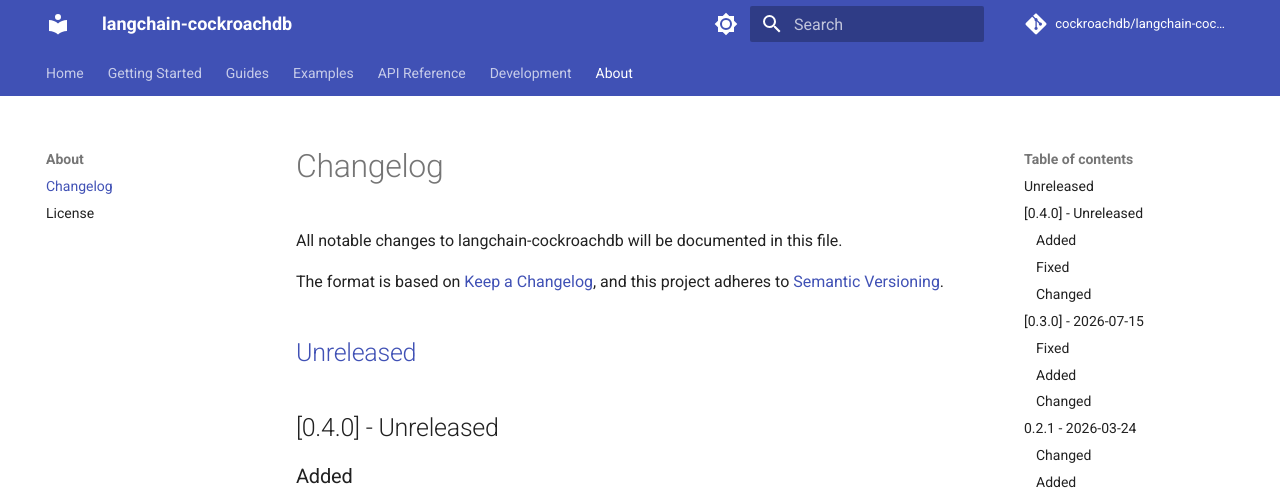
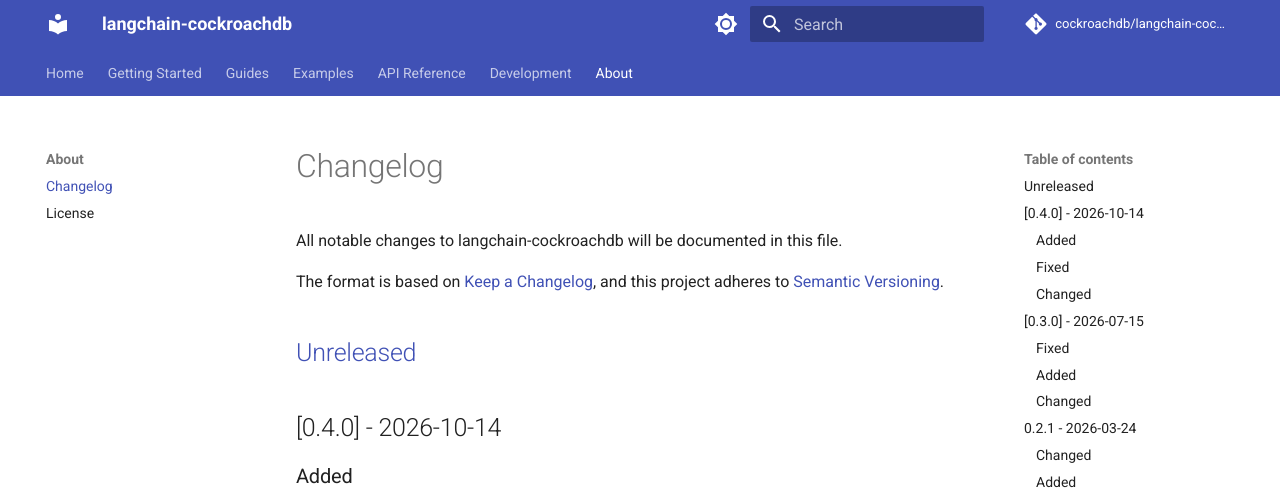
Before and after one commit to cockroachdb/langchain-cockroachdb, an MkDocs documentation site: the page built from docs/about/changelog.md, in a window 1280 px wide and 900 px high. Shown: the top 501 px of the window. Built offline with MkDocs 1.6.1 and Material for MkDocs 9.7.7, drawn with Linux system fonts in a browser that asks for light colours; comment, search, counter and statistics services are not loaded.

Commit message:
chore: prepare release v0.4.0
Date the 0.4.0 changelog entry. The version was already bumped to 0.4.0 in
the release branch.

Co-Authored-By: Claude Opus 5.5 <noreply@anthropic.com>

```diff
--- a/docs/about/changelog.md
+++ b/docs/about/changelog.md
@@ -7,7 +7,7 @@ and this project adheres to [Semantic Versioning](https://semver.org/spec/v2.0.0
 
 ## [Unreleased]
 
-## [0.4.0] - Unreleased
+## [0.4.0] - 2026-10-14
 
 ### Added
 - `RetryPolicy`: one configurable object for which errors are retried and how, set on the engine and inherited by the vector store and chat history; checkpointers take one too. Exported defaults (`RETRYABLE_SQLSTATES`, `TRANSIENT_MESSAGES`, ...) and `get_sqlstate()`.
```
Also changed, not shown: CHANGELOG.md (+1 -1 lines).
